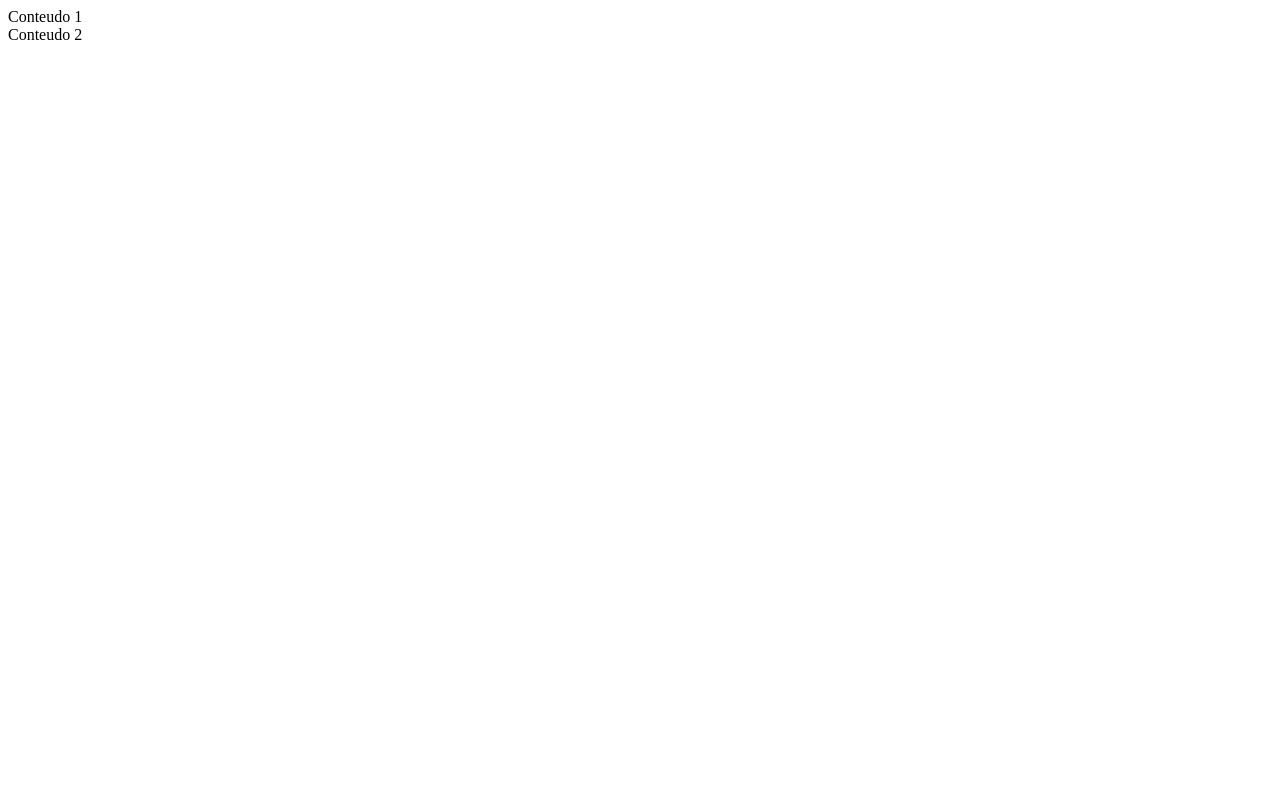
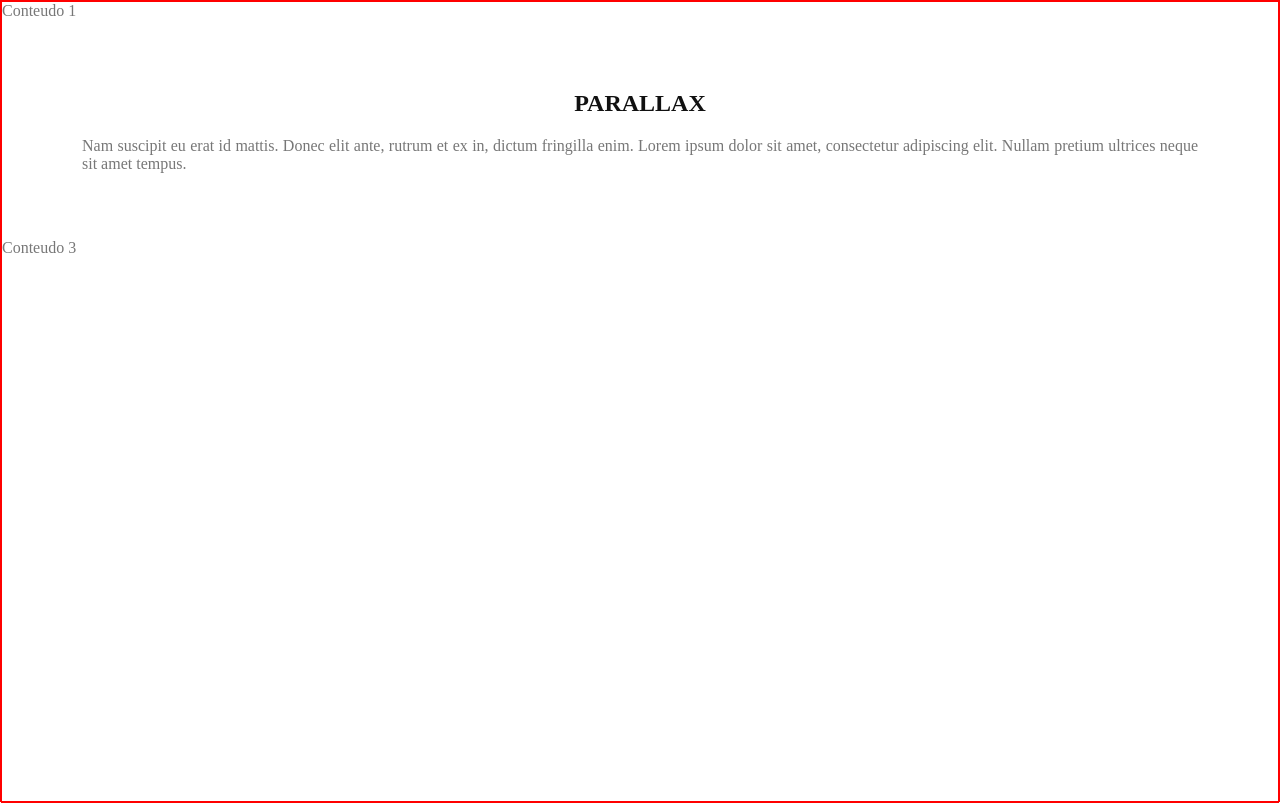
Before and after one commit to Gtssouza/Parallax, a plain HTML site: page index.html in a window 1280 px wide. Drawn offline with Linux system fonts and the light colour scheme.

Commit message:
Configurações básicas

```diff
--- a/css/estilo.css
+++ b/css/estilo.css
@@ -0,0 +1,22 @@
+
+
+.conteudo{
+    color: #777;
+    background-color: white;
+    padding: 50px 80px;
+    text-align: justify;
+}
+
+h2{
+    text-transform: uppercase;
+    color: #111;
+    text-align: center;
+}
+
+body , html{
+    margin: 0;
+    font-family: 16px "Lato", sans-serif;
+    color: #777;
+    height: 100%;
+    border: 1px solid red;
+}
--- a/index.html
+++ b/index.html
@@ -3,9 +3,7 @@
     <head>
         <title></title>
         <meta charset="utf-8">
-        <style type="text/css">
-
-        </style>
+        <link rel="stylesheet" , type="text/css" href="css/estilo.css">
     </head>
 
     <body>
@@ -13,8 +11,18 @@
             Conteudo 1
         </div>
 
+        <div class="conteudo">
+            <h2>Parallax</h2>
+            <p>
+                Nam suscipit eu erat id mattis. Donec elit ante, rutrum
+                et ex in, dictum fringilla enim.
+                Lorem ipsum dolor sit amet, consectetur adipiscing elit.
+                Nullam pretium ultrices neque sit amet tempus.
+            </p>
+        </div>
+
         <div>
-            Conteudo 2
+            Conteudo 3
         </div>
 
     </body>
```
